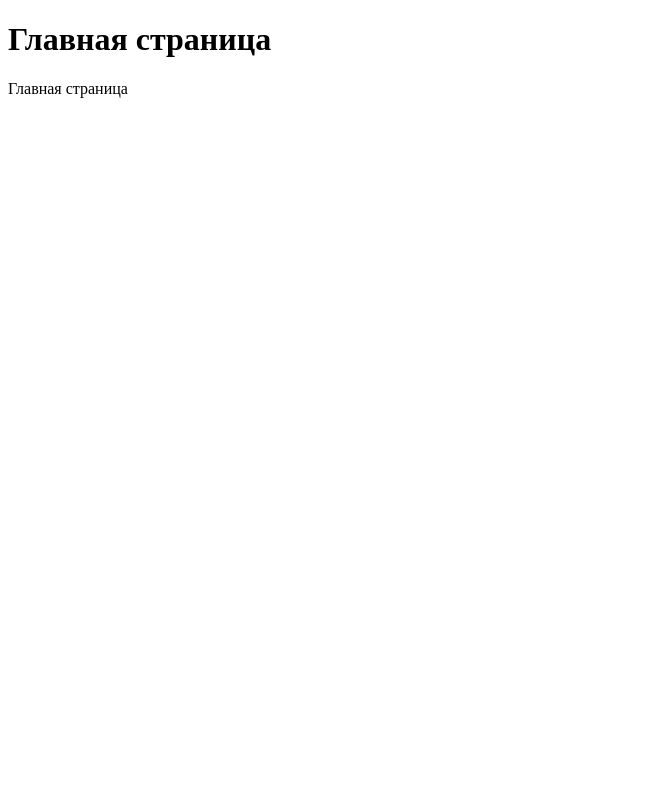
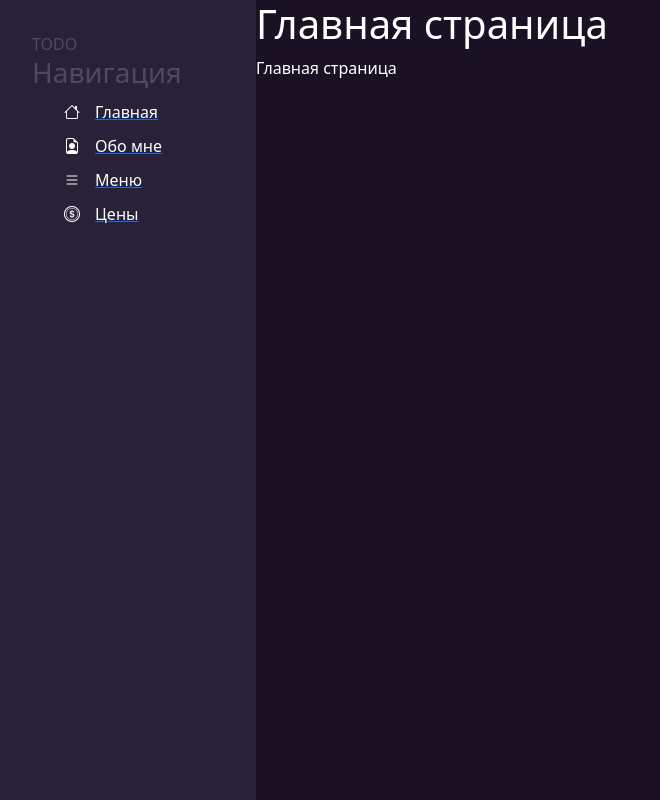
Before and after one commit to guselnikov/wep_app, a Django app: page / in a window 1280 px wide. Shown: the whole page, without its empty margins (0-660 px from the left). Run offline with Django 4.2, Linux system fonts and the light colour scheme; some libraries are stand-ins or nearby versions.

Commit message:
add smth

```diff
--- a/gusjob/gusjob/settings.py
+++ b/gusjob/gusjob/settings.py
@@ -112,6 +112,10 @@ USE_TZ = True
 
 STATIC_URL = "static/"
 
+STATICFILES_DIRS = [
+    BASE_DIR / "static",
+]
+
 # Default primary key field type
 # https://docs.djangoproject.com/en/4.1/ref/settings/#default-auto-field
 
--- a/gusjob/gusjob/urls.py
+++ b/gusjob/gusjob/urls.py
@@ -16,7 +16,10 @@ Including another URLconf
 from django.contrib import admin
 from django.urls import path, include
 
+from django.conf import settings
+from django.conf.urls.static import static
+
 urlpatterns = [
     path("admin/", admin.site.urls),
     path("", include('mainpage.urls'))
-]
+] + static(settings.STATIC_URL, document_root=settings.STATIC_ROOT)
--- a/gusjob/mainpage/apps.py
+++ b/gusjob/mainpage/apps.py
@@ -1,5 +1,4 @@
 from django.apps import AppConfig
-
 
 class MainpageConfig(AppConfig):
     default_auto_field = "django.db.models.BigAutoField"
--- /dev/null
+++ b/gusjob/mainpage/static/mainpage/css/mainpage.css
@@ -0,0 +1,28 @@
+body {
+    background: #1A1125;
+}
+aside {
+    float: left;
+    background: #292138;
+    width: 20%;
+    padding: 2.5%;
+    height: 100vh;
+    color: #544761;
+}
+main {color: white}
+aside ul {list-style: none}
+aside ul li {
+    color: white;
+    display: block;
+    margin-top: 10px;
+    transition: all .1s
+}
+aside ul li:hover, aside ul a:hover {
+    color: #785FDC;
+    text-decoration: none;
+    transform: scale(1.05);
+}
+
+i {
+    margin-right: 15px;
+}
--- a/gusjob/mainpage/templates/mainpage/about.html
+++ b/gusjob/mainpage/templates/mainpage/about.html
@@ -1,5 +1,4 @@
 {% extends 'mainpage/layout.html' %}
-
 {% block title %}Обо мне{% endblock %}
 
 {% block content %}
--- a/gusjob/mainpage/templates/mainpage/index.html
+++ b/gusjob/mainpage/templates/mainpage/index.html
@@ -5,5 +5,4 @@
 {% block content %}
     <h1>Главная страница</h1>
     <p>Главная страница</p>
-
 {% endblock %}
--- a/gusjob/mainpage/templates/mainpage/layout.html
+++ b/gusjob/mainpage/templates/mainpage/layout.html
@@ -1,3 +1,5 @@
+{% load static%}
+
 <!doctype html>
 <html lang="ru">
 <head>
@@ -6,9 +8,24 @@
           content="width=device-width, user-scalable=no, initial-scale=1.0, maximum-scale=1.0, minimum-scale=1.0">
     <meta http-equiv="X-UA-Compatible" content="ie=edge">
     <title>{% block title %}{% endblock %}</title>
+    <link rel="stylesheet" href="https://cdn.jsdelivr.net/npm/bootstrap@5.2.0/dist/css/bootstrap.min.css">
+    <link rel="stylesheet" href="{% static 'mainpage/css/mainpage.css' %}">
+    <link rel="stylesheet" href="https://cdn.jsdelivr.net/npm/bootstrap-icons@1.9.1/font/bootstrap-icons.css">
 </head>
 <body>
-    {% block content %}
-    {% endblock %}
+    <aside>
+        <span class="logo">TODO</span>
+        <h3>Навигация</h3>
+        <ul>
+            <a href=""><li><i class="bi bi-house"></i>Главная</li></a>
+            <a href=""><li><i class="bi bi-file-earmark-person"></i>Обо мне</li></a>
+            <a href=""><li><i class="bi bi-list"></i>Меню</li></a>
+            <a href=""><li><i class="bi bi-coin"></i>Цены</li></a>
+        </ul>
+    </aside>
+    <main>
+        {% block content %}
+        {% endblock %}
+    </main>
 </body>
 </html>
```
Also changed, not shown: gusjob/mainpage/static/mainpage/img/todo.svg (added).
